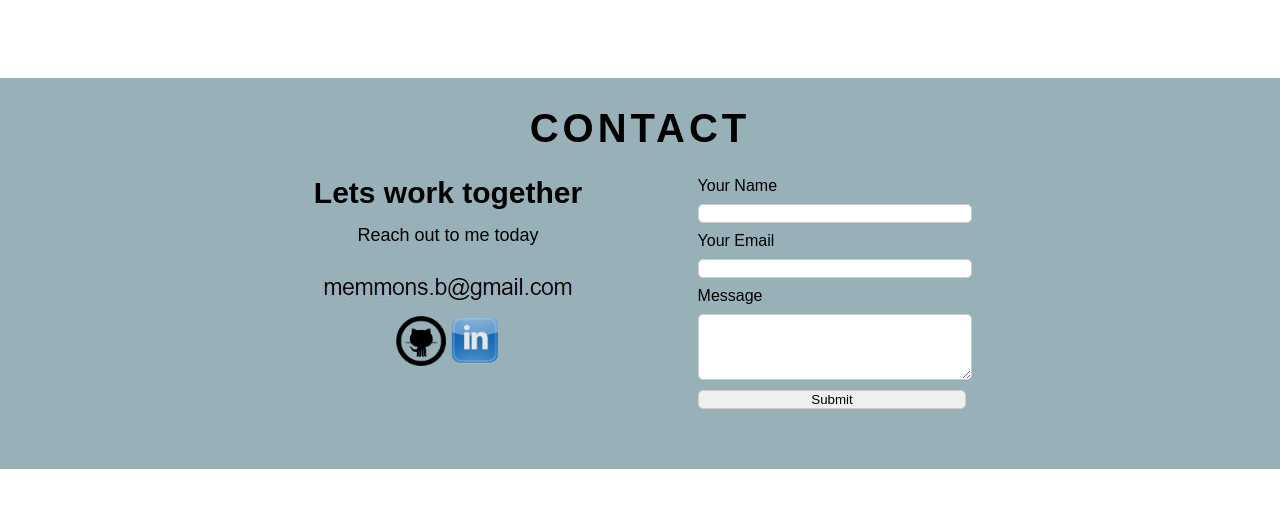
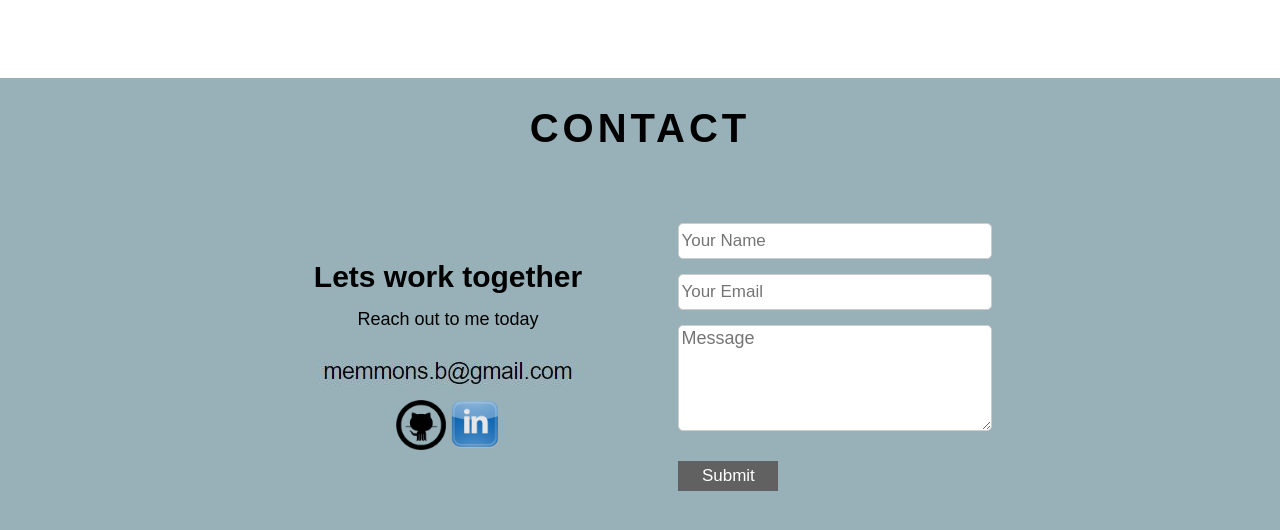
Before and after one commit to memmo01/portfolio, a plain HTML site: page index.html in a window 1280 px wide. Shown: the part 3129-3659 px from the top of the page. Before the commit the page ends 3598 px from the top, so only its background shows below. Drawn offline with Linux system fonts and the light colour scheme.

Commit message:
style form on contact

```diff
--- a/assets/css/style.css
+++ b/assets/css/style.css
@@ -341,10 +341,14 @@ header #profile-img {
 #contact{
   font-family: "Mulish", sans-serif;
   padding-bottom:50px;
-  background-color:#98b1b8;"
+  background-color:#98b1b8;
 }
 .contact-container{
-  display:flex;width:60%;margin:auto;
+  display:flex;
+  width:60%;
+  margin:auto;
+  padding-top:30px;
+  align-items: center;
 }
 .contact-container > div{
   width:50%;text-align:center;
@@ -357,23 +361,38 @@ header #profile-img {
 }
 form {
   margin: auto;
-  width: 70%;
+  width: 80%;
   margin:auto;
 }
 
 input,
 textarea {
   display: block;
-  margin: 10px auto;
+  margin: 15px auto;
   border: 1px solid #ccc;
   border-radius: 5px;
   width: 100%;
+  height:30px;
+  padding:2px;
+  font-size:17px;
+  font-family: Arial;
+}
+textarea{
+  height:100px;
+  font-size:18px;
+}
+input[type="submit"]{
+  background-color: #616161;
+  color:white;
+  border:none;
+  width:100px;
+  border-radius:0;
+  float:left;
+}
+input[type="submit"]:hover{
+  cursor: pointer;
 }
 
-label {
-  display: block;
-  text-align: left;
-}
 
 #about-title {
   text-align: center;
@@ -553,8 +572,15 @@ text-align:center;
     overflow-y: hidden;
     position: fixed;
   }
-  .row-flex {
+  .row-flex , .contact-container{
     flex-direction: column;
+  }
+  .contact-container,.contact-container > div{
+    width:fit-content;
+  }
+  form{
+    margin-top:50px;
+    width:100%;
   }
   header .sect-right {
     width: 45%;
--- a/index.html
+++ b/index.html
@@ -259,19 +259,18 @@
         </div>
         <div>
           <form id="contactForm">
-            <label>Your Name
-              <input type="text" id="formname" required />
-            </label>
-            <label>Your Email
-              <input type="email" id="formemail" required />
-            </label>
-            <label>
-              Message
-              <textarea rows="4" cols="20" id="formmessage" required></textarea>
-            </label>
-            <label>
-              <input type="submit" id="formsubmit" />
-            </label>
+
+            <input type="text" id="formname" placeholder="Your Name" required />
+
+
+            <input type="email" id="formemail" required placeholder="Your Email" />
+
+
+
+            <textarea rows="4" cols="20" id="formmessage" placeholder="Message" required></textarea>
+
+            <input type="submit" id="formsubmit" />
+
             <div id="formSuccess"></div>
           </form>
         </div>
```
